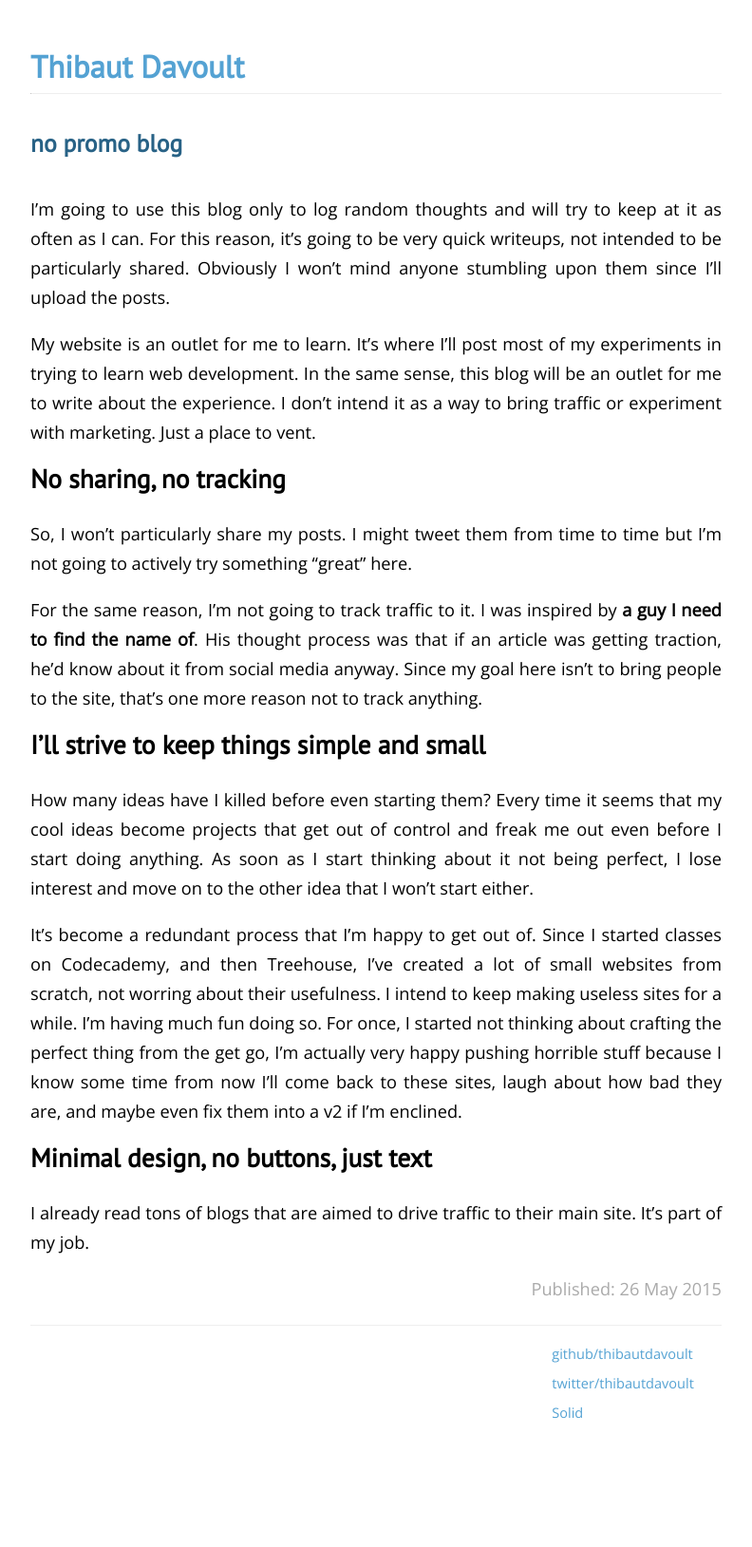
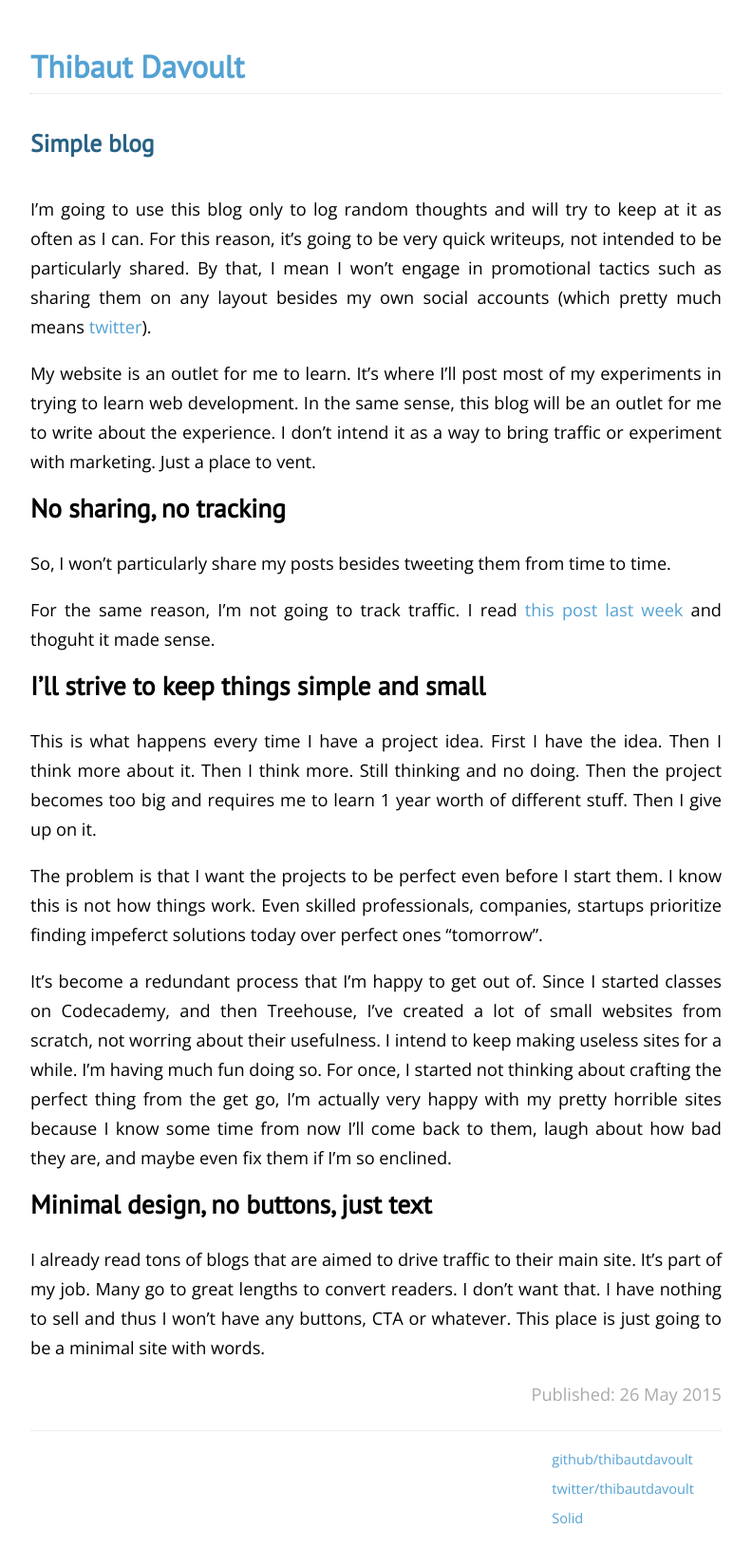
Before and after one commit to thibautdavoult/blog, a Jekyll site: the page built from _posts/2015-06-19-start.md, in a window 1280 px wide. Shown: the whole page at 95% size, without its empty margins (244-1036 px from the left). Built offline with Jekyll 4.4.1, drawn with Linux system fonts in a browser that asks for light colours; Markdown is read by kramdown in place of the engine named in the settings; before the commit the page ends 1518 px from its top, so only the background shows below that.

Commit message:
mods, no date

```diff
--- a/_posts/2015-06-19-start.md
+++ b/_posts/2015-06-19-start.md
@@ -1,27 +1,29 @@
 ---
 layout: post
-title:  "no promo blog"
+title:  "Simple blog"
 date:   2015-05-26
  21:36:00
 categories: Ramblings
 ---
 
-I'm going to use this blog only to log random thoughts and will try to keep at it as often as I can. For this reason, it's going to be very quick writeups, not intended to be particularly shared. Obviously I won't mind anyone stumbling upon them since I'll upload the posts.
+I'm going to use this blog only to log random thoughts and will try to keep at it as often as I can. For this reason, it's going to be very quick writeups, not intended to be particularly shared. By that, I mean I won't engage in promotional tactics such as sharing them on any layout besides my own social accounts (which pretty much means [twitter](http://twitter.com/thibautdavoult)).
 
 My website is an outlet for me to learn. It's where I'll post most of my experiments in trying to learn web development. In the same sense, this blog will be an outlet for me to write about the experience. I don't intend it as a way to bring traffic or experiment with marketing. Just a place to vent.
 
 # No sharing, no tracking
 
-So, I won't particularly share my posts. I might tweet them from time to time but I'm not going to actively try something "great" here.
+So, I won't particularly share my posts besides tweeting them from time to time.
 
-For the same reason, I'm not going to track traffic to it. I was inspired by **a guy I need to find the name of**. His thought process was that if an article was getting traction, he'd know about it from social media anyway. Since my goal here isn't to bring people to the site, that's one more reason not to track anything.
+For the same reason, I'm not going to track traffic. I read [this post last week](http://www.andjosh.com/2015/02/01/no-analytics-on-my-site/) and thoguht it made sense.
 
 # I'll strive to keep things simple and small
 
-How many ideas have I killed before even starting them? Every time it seems that my cool ideas become projects that get out of control and freak me out even before I start doing anything. As soon as I start thinking about it not being perfect, I lose interest and move on to the other idea that I won't start either.
+This is what happens every time I have a project idea. First I have the idea. Then I think more about it. Then I think more. Still thinking and no doing. Then the project becomes too big and requires me to learn 1 year worth of different stuff. Then I give up on it.
 
-It's become a redundant process that I'm happy to get out of. Since I started classes on Codecademy, and then Treehouse, I've created a lot of small websites from scratch, not worring about their usefulness. I intend to keep making useless sites for a while. I'm having much fun doing so. For once, I started not thinking about crafting the perfect thing from the get go, I'm actually very happy pushing horrible stuff because I know some time from now I'll come back to these sites, laugh about how bad they are, and maybe even fix them into a v2 if I'm enclined.
+The problem is that I want the projects to be perfect even before I start them. I know this is not how things work. Even skilled professionals, companies, startups prioritize finding impeferct solutions today over perfect ones "tomorrow".
+
+It's become a redundant process that I'm happy to get out of. Since I started classes on Codecademy, and then Treehouse, I've created a lot of small websites from scratch, not worring about their usefulness. I intend to keep making useless sites for a while. I'm having much fun doing so. For once, I started not thinking about crafting the perfect thing from the get go, I'm actually very happy with my pretty horrible sites because I know some time from now I'll come back to them, laugh about how bad they are, and maybe even fix them if I'm so enclined.
 
 # Minimal design, no buttons, just text
 
-I already read tons of blogs that are aimed to drive traffic to their main site. It's part of my job.
+I already read tons of blogs that are aimed to drive traffic to their main site. It's part of my job. Many go to great lengths to convert readers. I don't want that. I have nothing to sell and thus I won't have any buttons, CTA or whatever. This place is just going to be a minimal site with words.
--- a/index.html
+++ b/index.html
@@ -7,7 +7,7 @@ title: Thibaut Davoult
   <h1>Past Posts</h1>
   <ul class="posts">
     {% for post in site.posts %}
-      <li><span>{{ post.date | date_to_string }}</span> &raquo; <a href="{{ site.baseurl }}{{ post.url }}">{{ post.title }}</a></li>
+      <li><!-- <span>{{ post.date | date_to_string }}</span> &raquo;  --><a href="{{ site.baseurl }}{{ post.url }}">{{ post.title }}</a></li>
     {% endfor %}
   </ul>
 </div>
```
